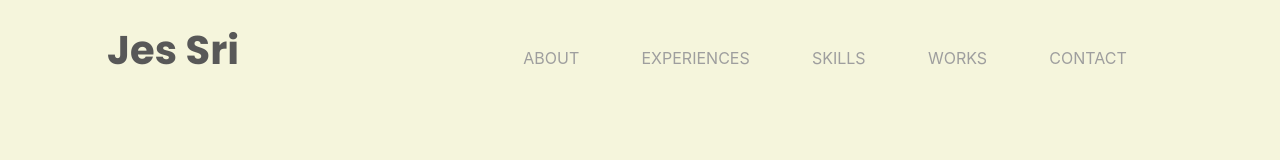
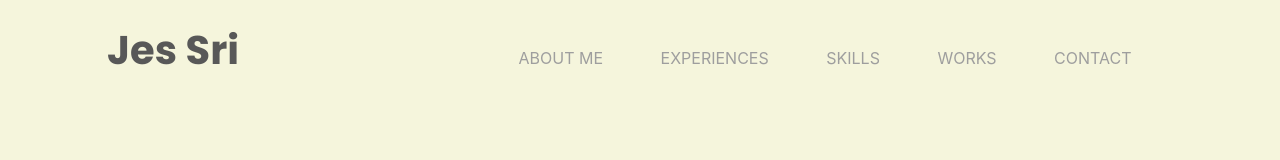
Before and after one commit to DevArtifacTs/my-portfolio, a React (Create React App) app: page / in a window 1280 px wide. Shown: the top 160 px of the page. Built offline with nearby package versions, Linux system fonts and the light colour scheme; some icons are missing.

Commit message:
edit top nav button 'About' to be 'About Me'

```diff
--- a/src/components/Navbar/Navbar.js
+++ b/src/components/Navbar/Navbar.js
@@ -6,7 +6,7 @@ import NavbarButton from "./NavbarButton/NavbarButton";
 
 
 const navbarItem = [
-    {text : 'About', id : 'nav-about', linkTo : '#about' },
+    {text : 'About Me', id : 'nav-about', linkTo : '#about' },
     {text : 'Experiences', id : 'nav-experiences', linkTo : '#experiences'},
     {text : 'Skills', id : 'nav-skills', linkTo : '#skills'},
     {text : 'Works', id : 'nav-works', linkTo : '#works'},
```
